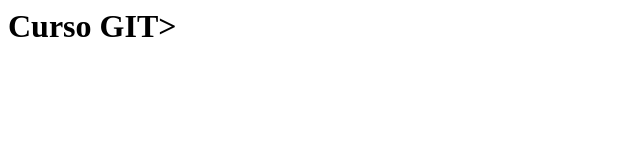
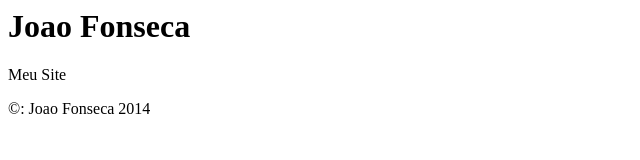
Before and after one commit to juliobovo/curso-git, a plain HTML site: page index.html in a window 1280 px wide. Shown: the whole page, without its empty margins (0-640 px from the left). Drawn offline with Linux system fonts and the light colour scheme.

Commit message:
colocando a tag div

```diff
--- a/index.html
+++ b/index.html
@@ -2,7 +2,13 @@
 	<head> </head>
 
 	<body>
-		<h1> Curso GIT> </h1>
+		<h1> Joao Fonseca</h1>
+		<div>
+		<p> Meu Site </p>
+		</div>
+		<footer>
+		 &copy: Joao Fonseca 2014
+		</footer>
 	</body>
 
 </html>
```
